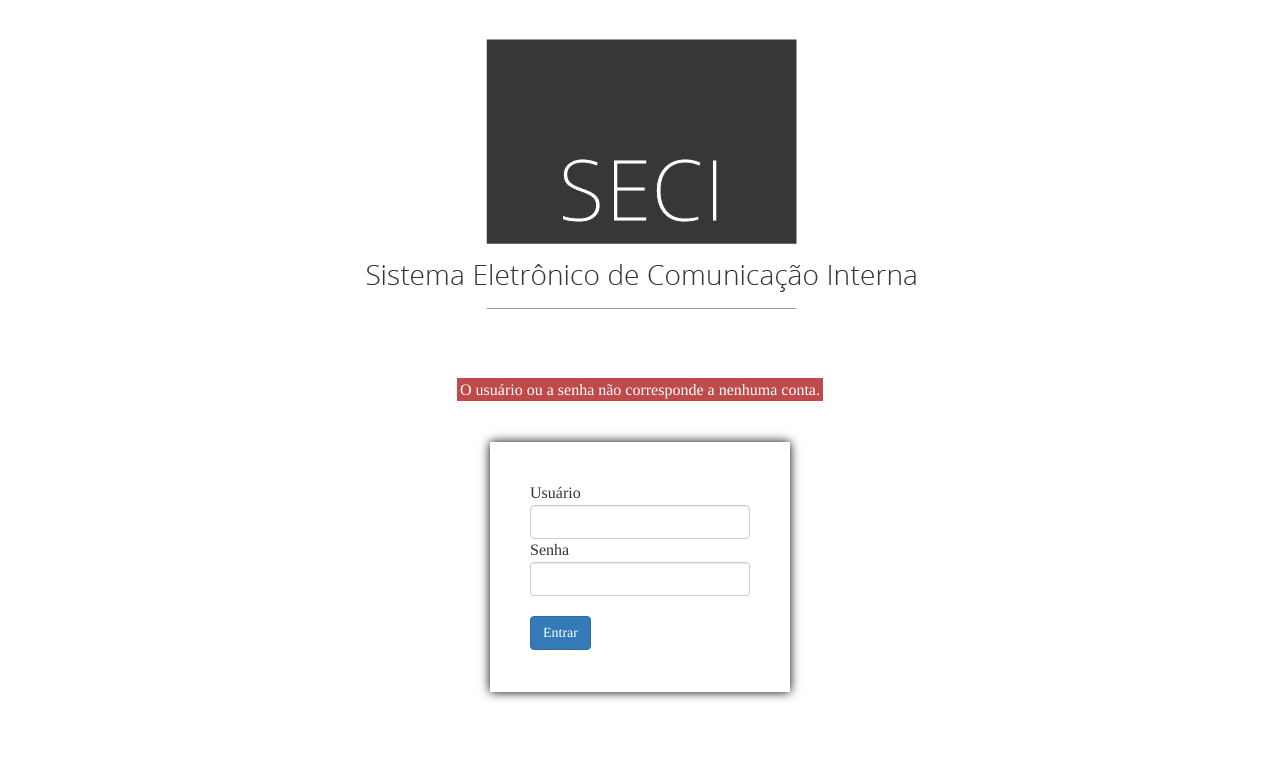
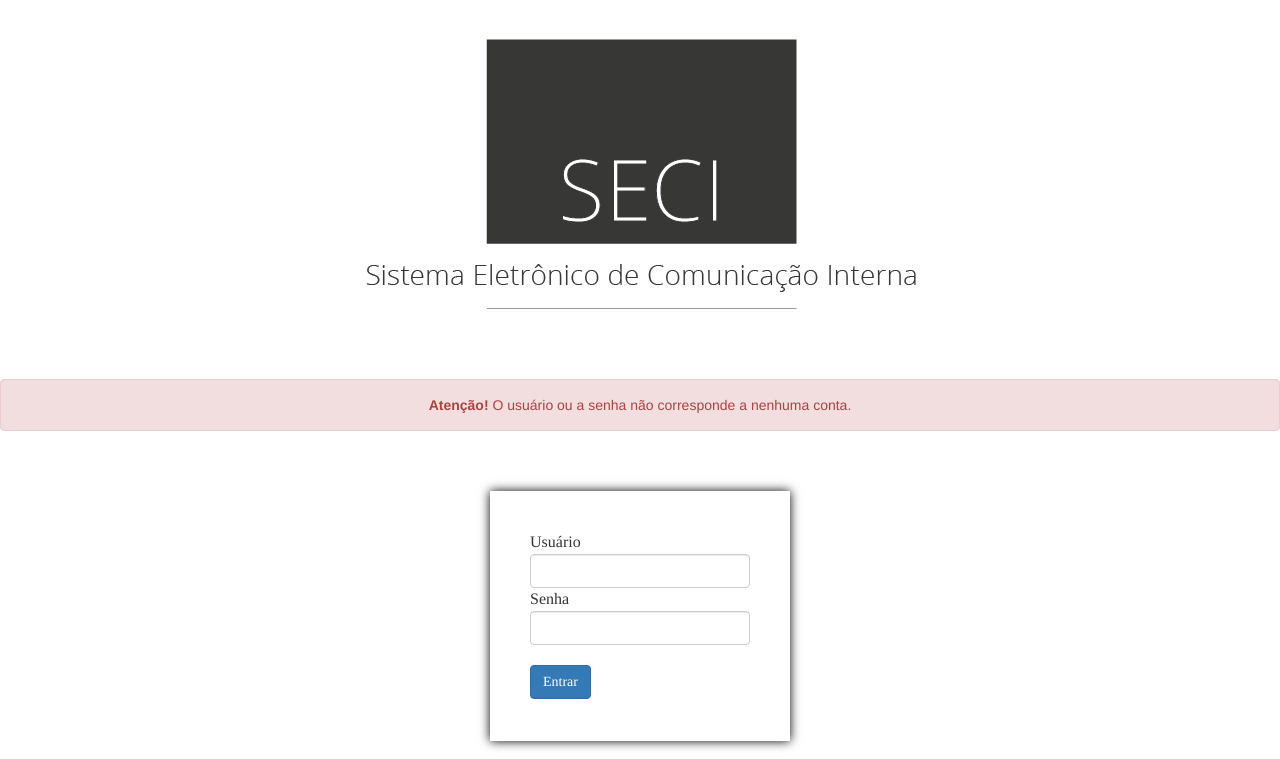
Before and after one commit to pedrovitorti/seci, a PHP site: page /index_login.php in a window 1280 px wide. Shown: the part 41-800 px from the top of the page. Run offline with PHP 8.4, Linux system fonts and the light colour scheme.

Commit message:
index_login.php alteração do alerta. Agora usando bootstrap.

```diff
--- a/index_login.php
+++ b/index_login.php
@@ -76,7 +76,9 @@
 			</center>
 
 			<center>
-				<span class="fonte_menus border" style="color:white;">O usuário ou a senha não corresponde a nenhuma conta.</span>
+				<div class="alert alert-danger" role="alert">
+ 					 <strong>Atenção!</strong> O usuário ou a senha não corresponde a nenhuma conta.
+				</div>
 			</center>
 		<br><br>
 			<form method="post" action="./paginas/seguranca.php">
```
